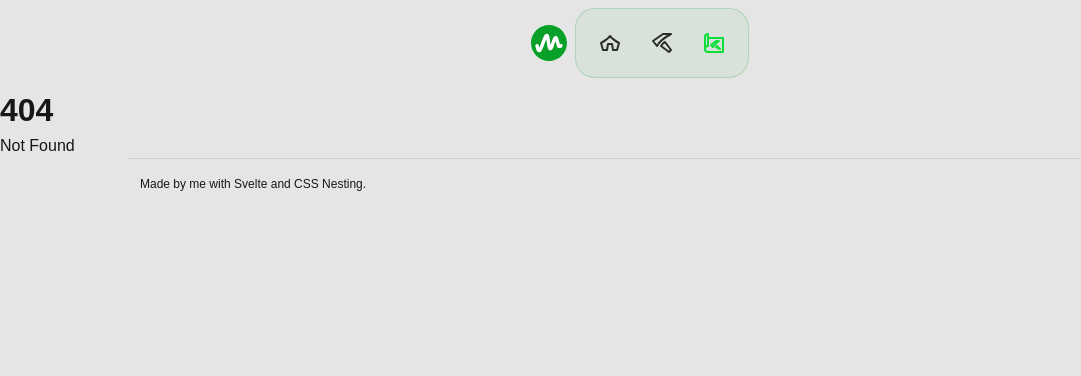
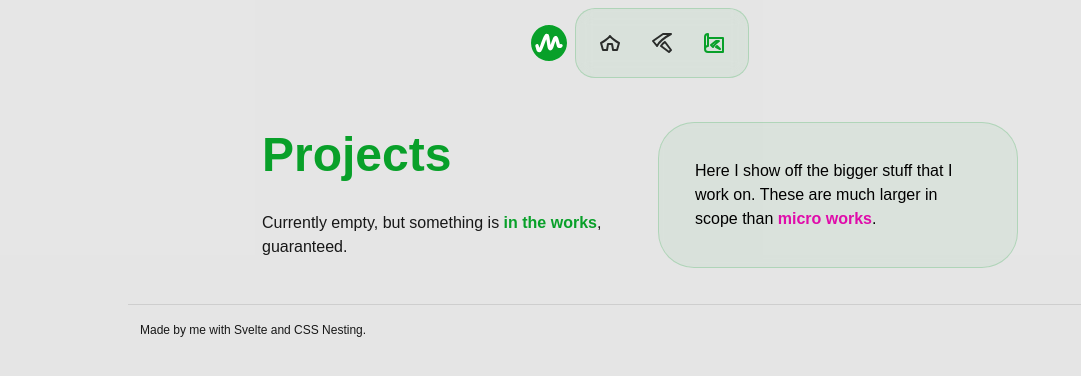
Before and after one commit to matovius/martin, a SvelteKit app: page /projects in a window 1280 px wide. Before the commit this address had no page. Shown: the top 376 px of the page, without its empty margins (0-1081 px from the left). Built offline with nearby package versions, Linux system fonts and the light colour scheme.

Commit message:
Add projects page

```diff
--- a/src/routes/+layout.svelte
+++ b/src/routes/+layout.svelte
@@ -196,7 +196,7 @@
 		}
 
 		&:is(:nth-child(3)) > .button[data-current-route='current'] {
-			color: hsl(133, 90%, 46%);
+			color: hsl(133, 90%, 33%);
 		}
 	}
 
--- /dev/null
+++ b/src/routes/projects/+page.svelte
@@ -0,0 +1,69 @@
+<script lang="ts">
+</script>
+
+<svelte:head>
+	<title>Projects by Martin Matovu</title>
+</svelte:head>
+
+<main class="main">
+	<div>
+		<div class="hero-section">
+			<div>
+				<h1 class="h1 font-rubik">Projects</h1>
+				<p class="p1">
+					Currently empty, but something is
+					<strong>in the works</strong>, guaranteed.
+				</p>
+			</div>
+			<article class="card">
+				<p class="p1">
+					Here I show off the bigger stuff that I work on. These are much larger in scope than
+					<strong>micro works</strong>.
+				</p>
+			</article>
+		</div>
+	</div>
+</main>
+
+<style>
+	.hero-section {
+		width: 100%;
+		display: flex;
+		flex-direction: column;
+		justify-content: center;
+		align-items: center;
+		gap: 2.25rem /* 36px */;
+
+		@media (min-width: 680px) {
+			flex-direction: row;
+		}
+
+		& > div {
+			max-width: 22.5rem /* 360px */;
+			display: flex;
+			flex-direction: column;
+			gap: 2rem /* 32px */;
+
+			& > p.p1 > strong {
+				color: hsl(133, 90%, 33%);
+			}
+		}
+
+		& h1.h1 {
+			color: hsl(133, 90%, 33%);
+		}
+
+		& > .card {
+			color: hsl(0, 0%, 0%);
+			max-width: 22.5rem /* 360px */;
+			border-color: hsl(133, 90%, 33%, 0.2);
+			background: hsl(133, 90%, 33%, 0.05);
+			backdrop-filter: blur(4px);
+			position: relative;
+
+			& > p.p1 > strong {
+				color: hsl(315, 90%, 46%);
+			}
+		}
+	}
+</style>
```
